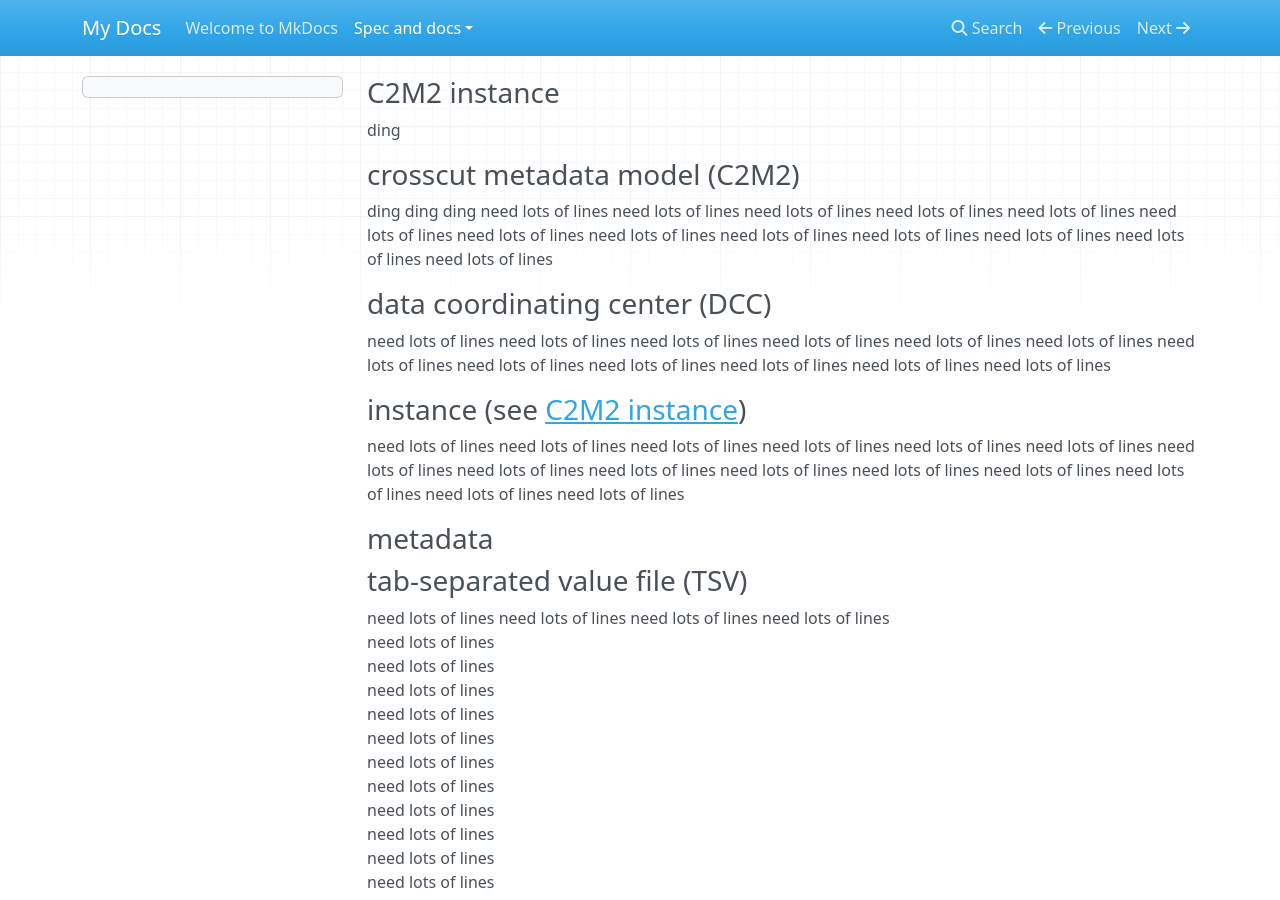
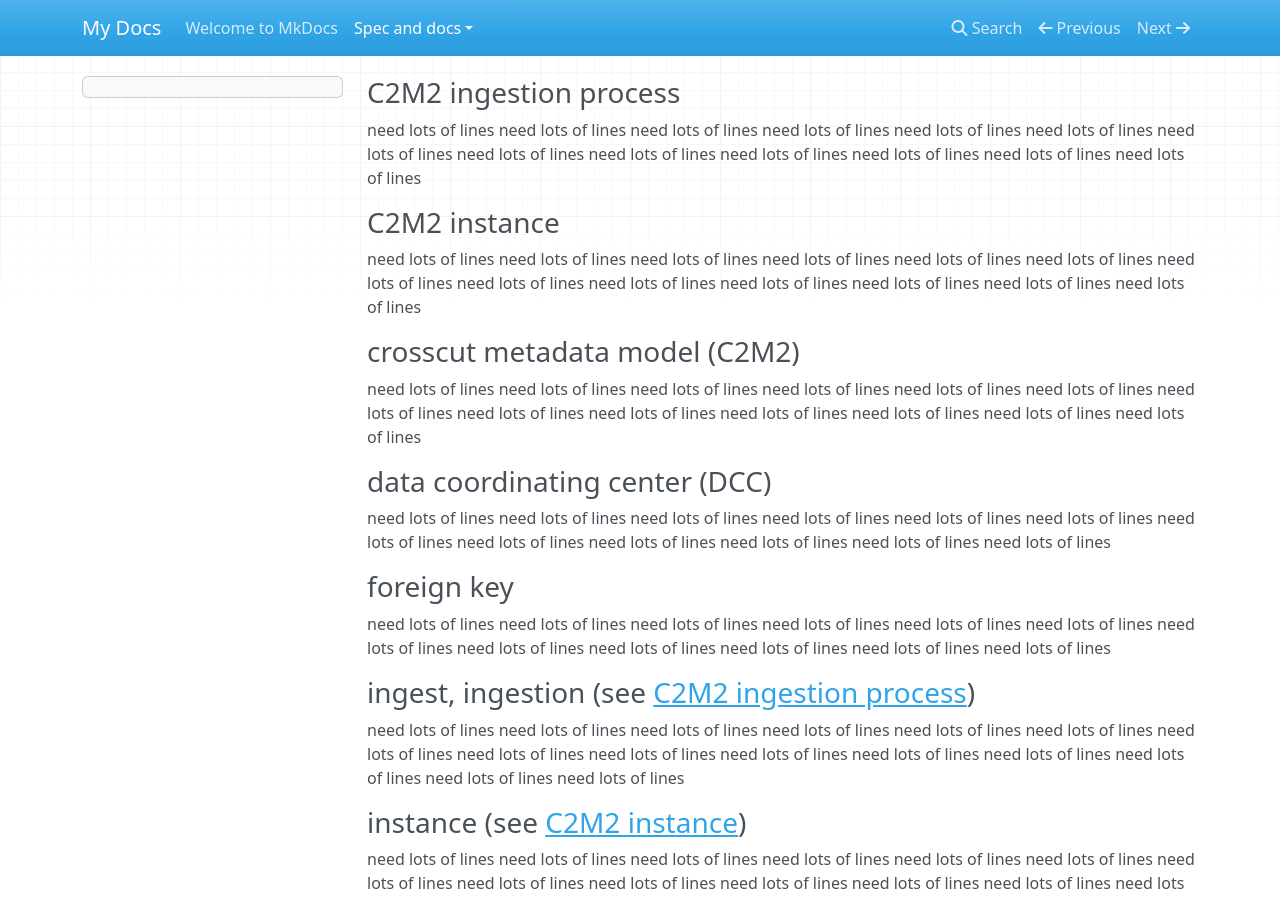
Before and after one commit to nih-cfde/published-documentation, an MkDocs documentation site: the page built from docs/spec-and-docs/CFDE-glossary.md, in a window 1280 px wide and 900 px high. Built offline with MkDocs 1.6.1, drawn with Linux system fonts in a browser that asks for light colours; nearby versions of some CDN libraries.

Commit message:
Listing and linking glossary terms

```diff
--- a/docs/spec-and-docs/CFDE-glossary.md
+++ b/docs/spec-and-docs/CFDE-glossary.md
@@ -1,12 +1,38 @@
+### C2M2 ingestion process
+
+need lots of lines
+need lots of lines
+need lots of lines
+need lots of lines
+need lots of lines
+need lots of lines
+need lots of lines
+need lots of lines
+need lots of lines
+need lots of lines
+need lots of lines
+need lots of lines
+need lots of lines
+
+
 ### C2M2 instance
 
-ding
+need lots of lines
+need lots of lines
+need lots of lines
+need lots of lines
+need lots of lines
+need lots of lines
+need lots of lines
+need lots of lines
+need lots of lines
+need lots of lines
+need lots of lines
+need lots of lines
+need lots of lines
 
 ### crosscut metadata model (C2M2)
 
-ding
-ding
-ding
 need lots of lines
 need lots of lines
 need lots of lines
@@ -22,6 +48,37 @@ need lots of lines
 need lots of lines
 
 ### data coordinating center (DCC)
+need lots of lines
+need lots of lines
+need lots of lines
+need lots of lines
+need lots of lines
+need lots of lines
+need lots of lines
+need lots of lines
+need lots of lines
+need lots of lines
+need lots of lines
+need lots of lines
+
+### foreign key
+need lots of lines
+need lots of lines
+need lots of lines
+need lots of lines
+need lots of lines
+need lots of lines
+need lots of lines
+need lots of lines
+need lots of lines
+need lots of lines
+need lots of lines
+need lots of lines
+
+### ingest, ingestion (see [C2M2 ingestion process](#c2m2-ingestion-process))
+need lots of lines
+need lots of lines
+need lots of lines
 need lots of lines
 need lots of lines
 need lots of lines
```
